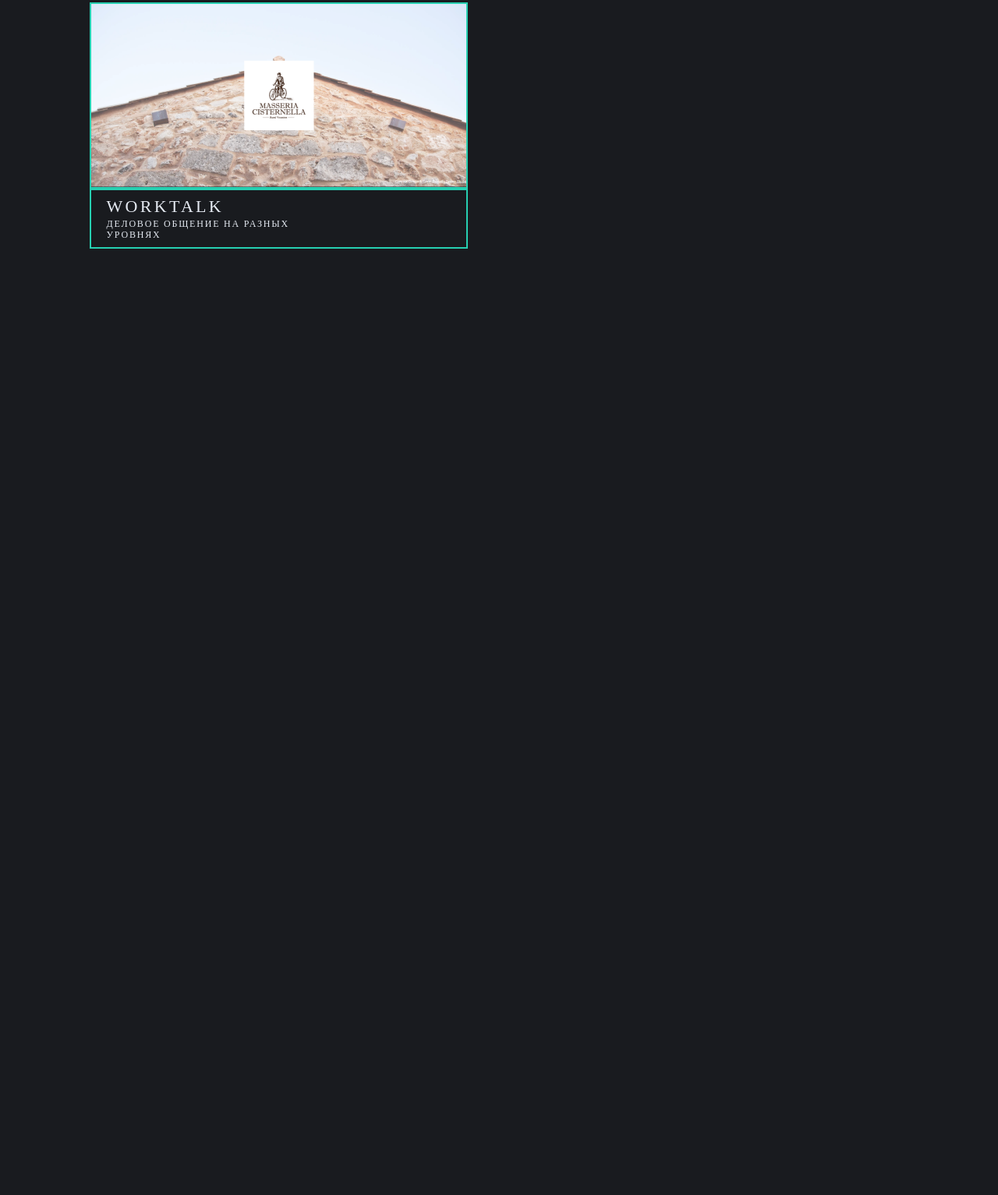
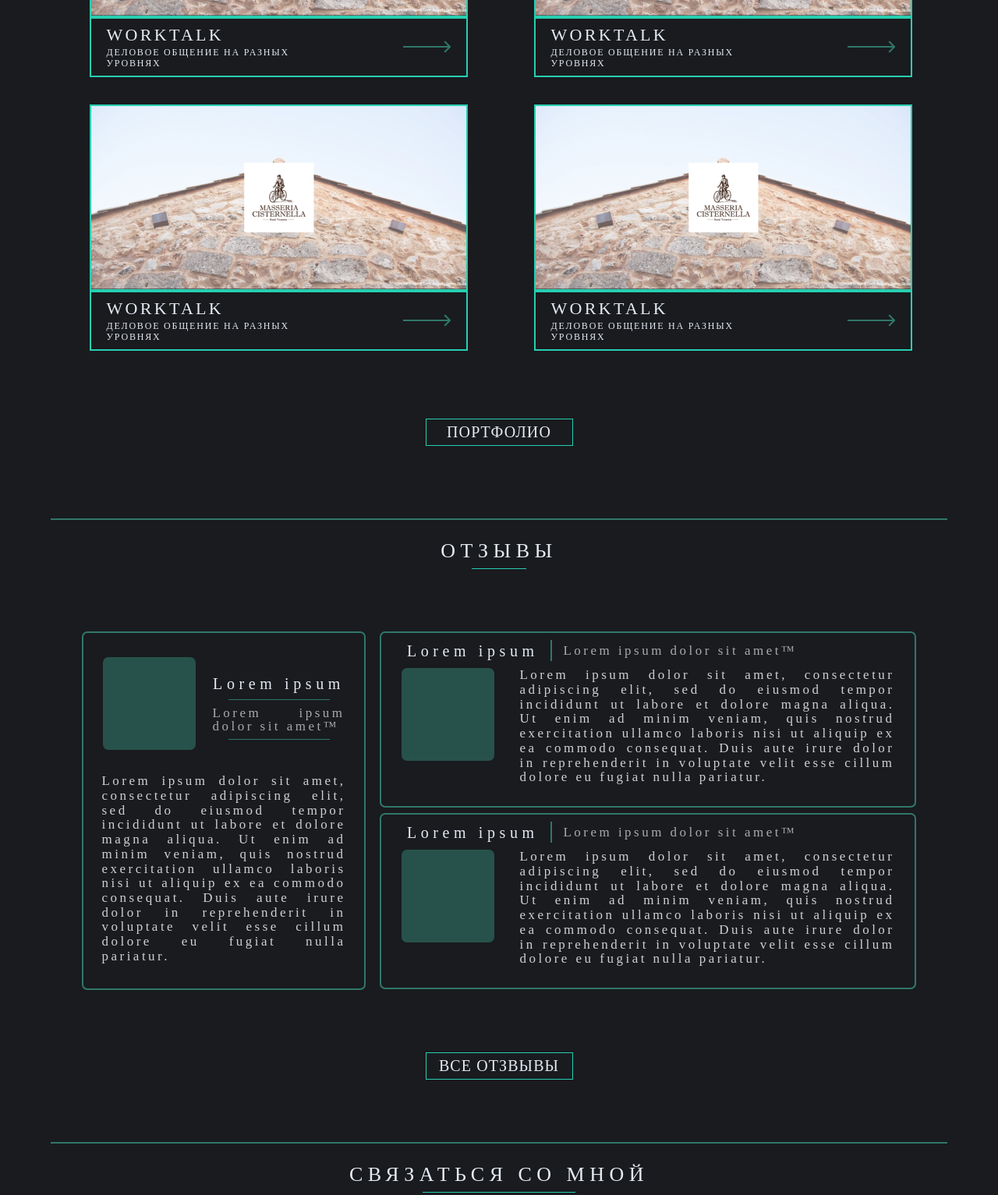
Before and after one commit to GauwainR/tourist, a plain HTML site: page index.html in a window 1280 px wide. Shown: the part 2776-4309 px from the top of the page at 78% size. Before the commit the page ends 3441 px from the top, so only its background shows below. Drawn offline with nearby package versions, Linux system fonts and the light colour scheme; a web font is replaced by a local one.

Commit message:
base of landing
Creating base of my site

```diff
--- a/index.html
+++ b/index.html
@@ -7,7 +7,6 @@
 	<link rel="stylesheet" type="text/css" href="src/css/style.css">
 	<link rel="stylesheet" type="text/css" href="src/css/normalize.css">
 	<link href="https://fonts.googleapis.com/css2?family=Bebas+Neue&display=swap" rel="stylesheet">
-	<link href="https://fonts.googleapis.com/css2?family=Didact+Gothic&display=swap" rel="stylesheet">
 
  </head>
  <body>
@@ -45,11 +44,11 @@
  			<img src="src/img/arrow.png">
  		</a>
  	</div>
- 	<div class="about">
+ 	<div class="about" id="down-about">
  		<div class="about-overlay"></div>
  		<p class="content-block-title">ОБО МНЕ </p>
  		<div class="content-block-title-line"></div>
- 		<div class="about-container">
+ 		<div class="about-container" >
  			<div class="about-text">
  				<div class="about-text-overflow">
  				<p class="about-text-title">Меня зовут Александр, и я
@@ -61,7 +60,7 @@
  				</p>
  				</div>
  			</div>
- 			<div class="next-wrapper" id="down-about">
+ 			<div class="next-wrapper">
 	 			<div class="about-photo"></div>
 	 			<div class="next-button">
 	 				<a href="https://github.com/GauwainR">Подробнее обо мне</a>
@@ -177,21 +176,124 @@
 	 						<p class="site-title">WORKTALK</p>
 	 						<p class="site-title-description">деловое общение на разных уровнях</p>
 	 					</div>
-	 					<img src="sites-arrow" alt="">
+	 					<img src="src/img/sites-arrow.png" alt="">
 	 				</div>
 	 			</div>
 	 			<div class="work-block">
-
+	 				<img id="site-img" src="src/img/site.png" alt="">
+	 				<div class="site-desription">
+	 					<div class="site-description-wrapper">
+	 						<p class="site-title">WORKTALK</p>
+	 						<p class="site-title-description">деловое общение на разных уровнях</p>
+	 					</div>
+	 					<img src="src/img/sites-arrow.png" alt="">
+	 				</div>
 	 			</div>
  			</div>
  			<div class="group-of-two-works-block">
 	 			<div class="work-block">
-
+	 				<img id="site-img" src="src/img/site.png" alt="">
+	 				<div class="site-desription">
+	 					<div class="site-description-wrapper">
+	 						<p class="site-title">WORKTALK</p>
+	 						<p class="site-title-description">деловое общение на разных уровнях</p>
+	 					</div>
+	 					<img src="src/img/sites-arrow.png" alt="">
+	 				</div>
 	 			</div>
 	 			<div class="work-block">
-
+	 				<img id="site-img" src="src/img/site.png" alt="">
+	 				<div class="site-desription">
+	 					<div class="site-description-wrapper">
+	 						<p class="site-title">WORKTALK</p>
+	 						<p class="site-title-description">деловое общение на разных уровнях</p>
+	 					</div>
+	 					<img src="src/img/sites-arrow.png" alt="">
+	 				</div>
 	 			</div>
  			</div>
+ 		</div>
+ 		<button class="all-information-button"><p>портфолио</p></button>
+ 	</div>
+ 	<div class="feedback">
+ 		<div class="block-content-separator"></div>
+ 		<p class="content-block-title">Отзывы</p>
+ 		<div class="content-block-title-line"></div>
+ 		<div class="feedback-blocks-wrapper">
+ 			<div class="feedback-high-block">
+ 				<div class="feedback-title">
+ 					<div class="profile-icon">
+ 					</div>
+ 					<div class="profile-description">
+ 						<p class="name">Lorem ipsum</p>
+ 						<div class="line"></div>
+ 						<p class="corporation">Lorem ipsum dolor sit amet™</p>
+ 						<div class="line"></div>
+ 					</div>
+ 				</div>
+ 				<p class="feedback-description">Lorem ipsum dolor sit amet, consectetur adipiscing elit, sed do eiusmod tempor incididunt ut labore et dolore magna aliqua. Ut enim ad minim veniam, quis nostrud exercitation ullamco laboris nisi ut aliquip ex ea commodo consequat. Duis aute irure dolor in reprehenderit in voluptate velit esse cillum dolore eu fugiat nulla pariatur.
+				</p>
+ 			</div>
+ 			<div class="feedback-width-blocks-wrapper">
+ 				<div class="feedback-width-block">
+ 					<div class="width-block-wrapper">
+	 					<div class="profile-description">
+		 					<p class="name">Lorem ipsum</p>
+							<div class="line"></div>
+							<p class="corporation">Lorem ipsum dolor sit amet™</p>
+						</div>
+						<div class="icon-and-description-wrapper">
+							<div class="profile-icon"></div>
+							<p class="feedback-description">Lorem ipsum dolor sit amet, consectetur adipiscing elit, sed do eiusmod tempor incididunt ut labore et dolore magna aliqua. Ut enim ad minim veniam, quis nostrud exercitation ullamco laboris nisi ut aliquip ex ea commodo consequat. Duis aute irure dolor in reprehenderit in voluptate velit esse cillum dolore eu fugiat nulla pariatur.</p>
+						</div>
+					</div>
+ 				</div>
+ 				<div class="feedback-width-block">
+ 					<div class="width-block-wrapper">
+	 					<div class="profile-description">
+		 					<p class="name">Lorem ipsum</p>
+							<div class="line"></div>
+							<p class="corporation">Lorem ipsum dolor sit amet™</p>
+						</div>
+						<div class="icon-and-description-wrapper">
+							<div class="profile-icon"></div>
+							<p class="feedback-description">Lorem ipsum dolor sit amet, consectetur adipiscing elit, sed do eiusmod tempor incididunt ut labore et dolore magna aliqua. Ut enim ad minim veniam, quis nostrud exercitation ullamco laboris nisi ut aliquip ex ea commodo consequat. Duis aute irure dolor in reprehenderit in voluptate velit esse cillum dolore eu fugiat nulla pariatur.</p>
+						</div>
+					</div>
+ 				</div>
+ 			</div>
+ 		</div>
+ 		<button class="all-information-button"><p>Все отзвывы</p></button>
+ 	</div>
+ 	<div class="footer">
+ 		<div class="block-content-separator"></div>
+ 		<p class="content-block-title">Связаться со мной</p>
+ 		<div class="content-block-title-line"></div>
+ 		<form>
+ 			<div class="data-person-block">
+	 			 <input class="data-about-person" type = "text"  name = "firstname" placeholder = "Ваше имя">
+	 			 <input class="data-about-person" type = "text"  name = "surname" placeholder = "Ваше фамилия">
+	 			 <input class="data-about-person" type = "email"  name = "email" placeholder = "Ваш e-mail">
+ 			</div>
+ 			 <textarea placeholder="Сообщение"></textarea>
+ 			 <button class="all-information-button"><p>Отправить</p></button>
+ 		</form>
+ 		<div class="block-content-separator"></div>
+ 		<div class="footer-information">
+ 			<div class="copyright-wrapper">
+ 				<p class="text-style copyright">© Alexander Karachkin, 2021</p>
+ 				<p class="text-style email">gauwainwork@gmail.com</p>
+ 			</div>
+ 			<div class="links-wrapper">
+ 				<a class="text-style link" href="#">telegram</a>
+ 				<div class="line"></div>
+ 				<a class="text-style link" href="#">instagram</a>
+ 				<div class="line"></div>
+ 				<a class="text-style link" href="#">github</a>
+ 				<div class="line"></div>
+ 				<a class="text-style link" href="#">VK</a>
+ 			</div>
+ 			<a class="text-style cooperation" href="#">Сотрудничество</a>
  		</div>
  	</div>
  </body>
```
